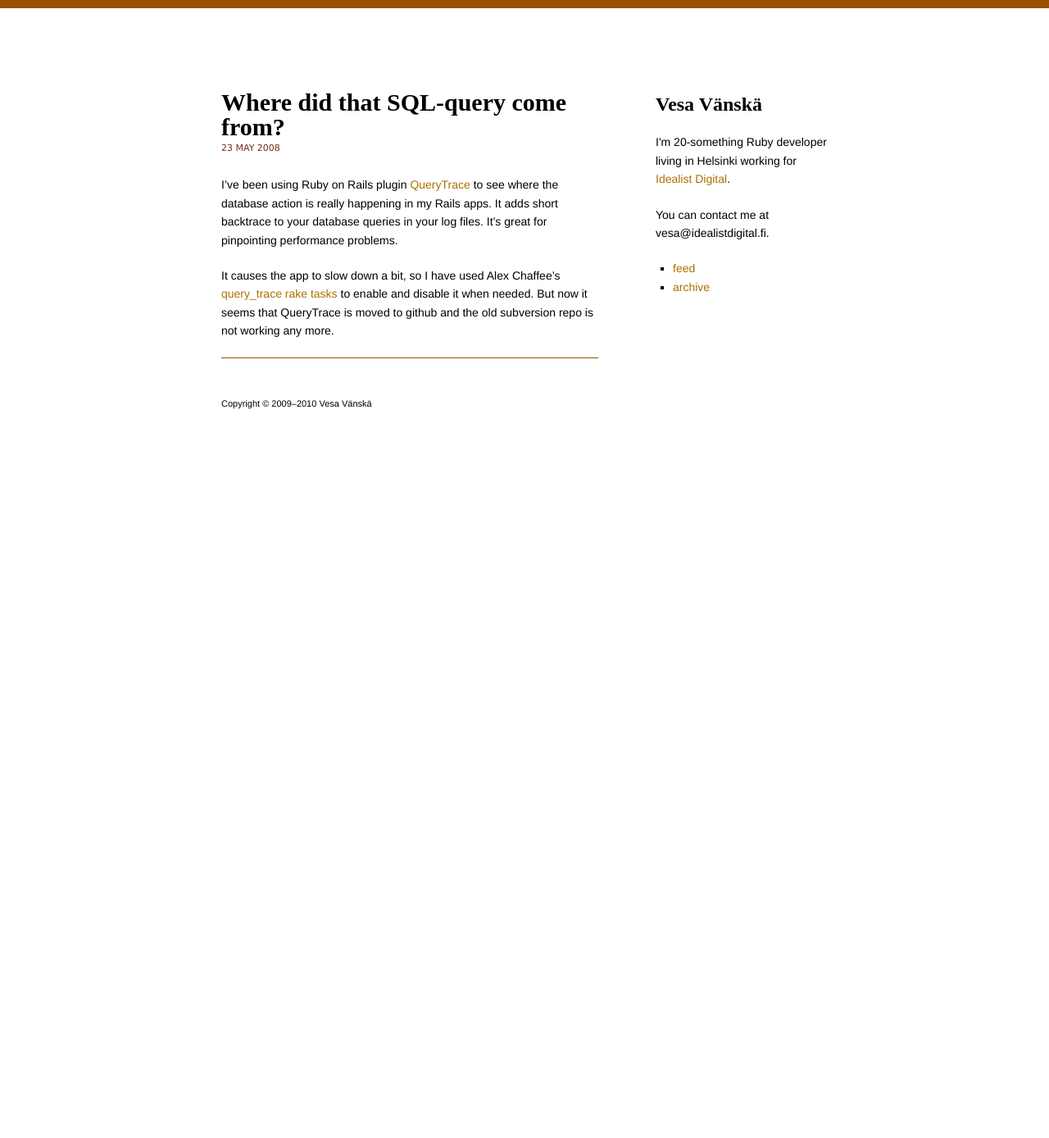
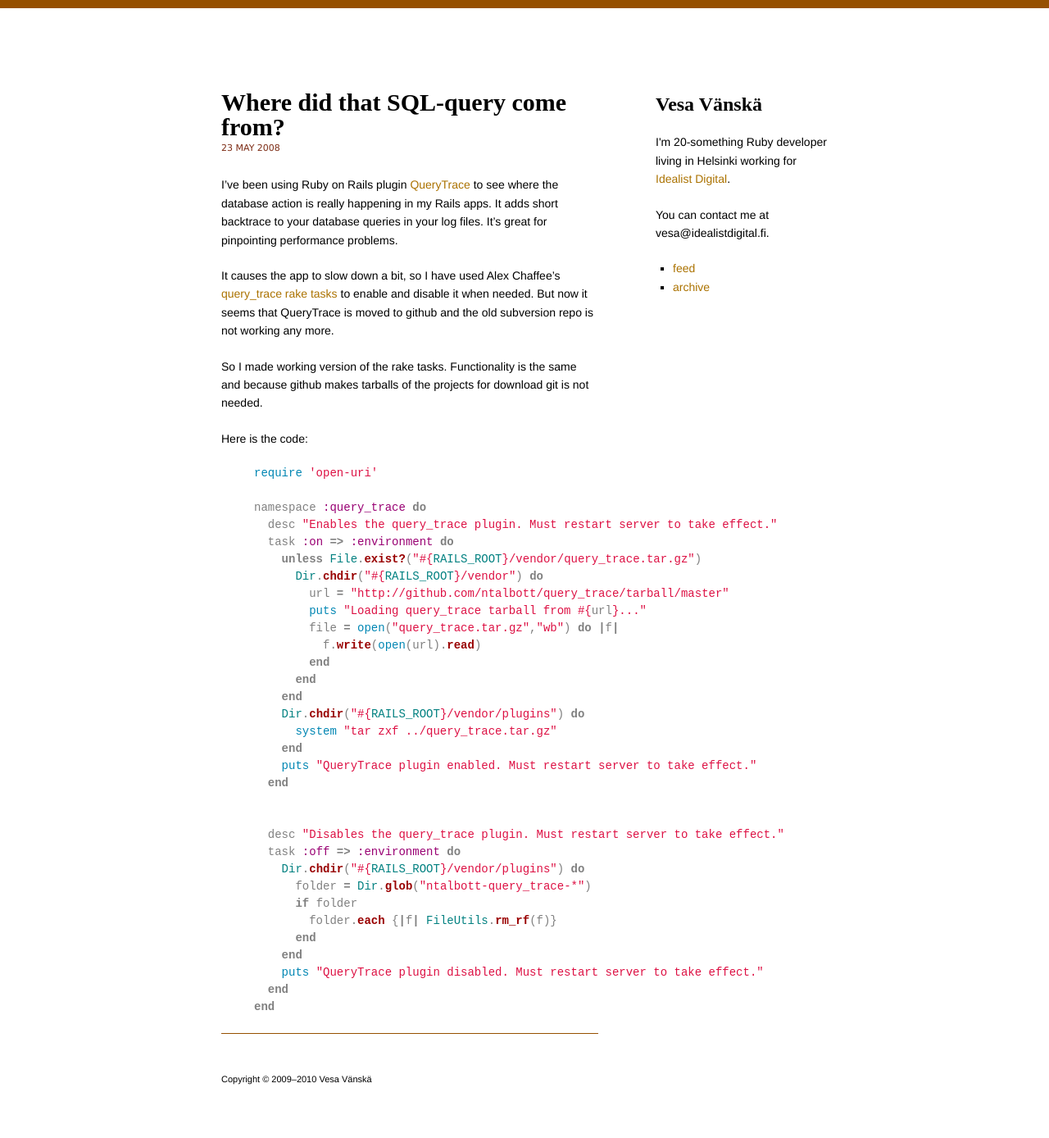
Before and after one commit to vesan/vesan.github.com, a Jekyll site: the page built from _posts/2008-05-23-where-did-that-sql-query-come-from.markdown, in a window 1280 px wide. Shown: the whole page at 82% size. Built offline with Jekyll 4.4.1, drawn with Linux system fonts in a browser that asks for light colours; before the commit the page ends 900 px from its top, so only the background shows below that.

Commit message:
Working?

```diff
--- a/_posts/2008-05-23-where-did-that-sql-query-come-from.markdown
+++ b/_posts/2008-05-23-where-did-that-sql-query-come-from.markdown
@@ -13,3 +13,42 @@ tags: [code, plugins, rails, rake, performance]
 I’ve been using Ruby on Rails plugin [QueryTrace](http://terralien.com/projects/querytrace/) to see where the database action is really happening in my Rails apps. It adds short backtrace to your database queries in your log files. It’s great for pinpointing performance problems.
 
 It causes the app to slow down a bit, so I have used Alex Chaffee’s [query_trace rake tasks](http://pivots.pivotallabs.com/users/alex/blog/articles/300-rake-query-trace) to enable and disable it when needed. But now it seems that QueryTrace is moved to github and the old subversion repo is not working any more.
+
+So I made working version of the rake tasks. Functionality is the same and because github makes tarballs of the projects for download git is not needed.
+
+Here is the code:
+
+{% highlight ruby %}
+require 'open-uri'
+
+namespace :query_trace do
+  desc "Enables the query_trace plugin. Must restart server to take effect."
+  task :on => :environment do
+    unless File.exist?("#{RAILS_ROOT}/vendor/query_trace.tar.gz")
+      Dir.chdir("#{RAILS_ROOT}/vendor") do
+        url = "http://github.com/ntalbott/query_trace/tarball/master"
+        puts "Loading query_trace tarball from #{url}..."
+        file = open("query_trace.tar.gz","wb") do |f|
+          f.write(open(url).read)
+        end
+      end
+    end
+    Dir.chdir("#{RAILS_ROOT}/vendor/plugins") do
+      system "tar zxf ../query_trace.tar.gz"
+    end
+    puts "QueryTrace plugin enabled. Must restart server to take effect."
+  end
+
+
+  desc "Disables the query_trace plugin. Must restart server to take effect."
+  task :off => :environment do
+    Dir.chdir("#{RAILS_ROOT}/vendor/plugins") do
+      folder = Dir.glob("ntalbott-query_trace-*")
+      if folder
+        folder.each {|f| FileUtils.rm_rf(f)}
+      end
+    end
+    puts "QueryTrace plugin disabled. Must restart server to take effect."
+  end
+end
+{% endhighlight %}
```
